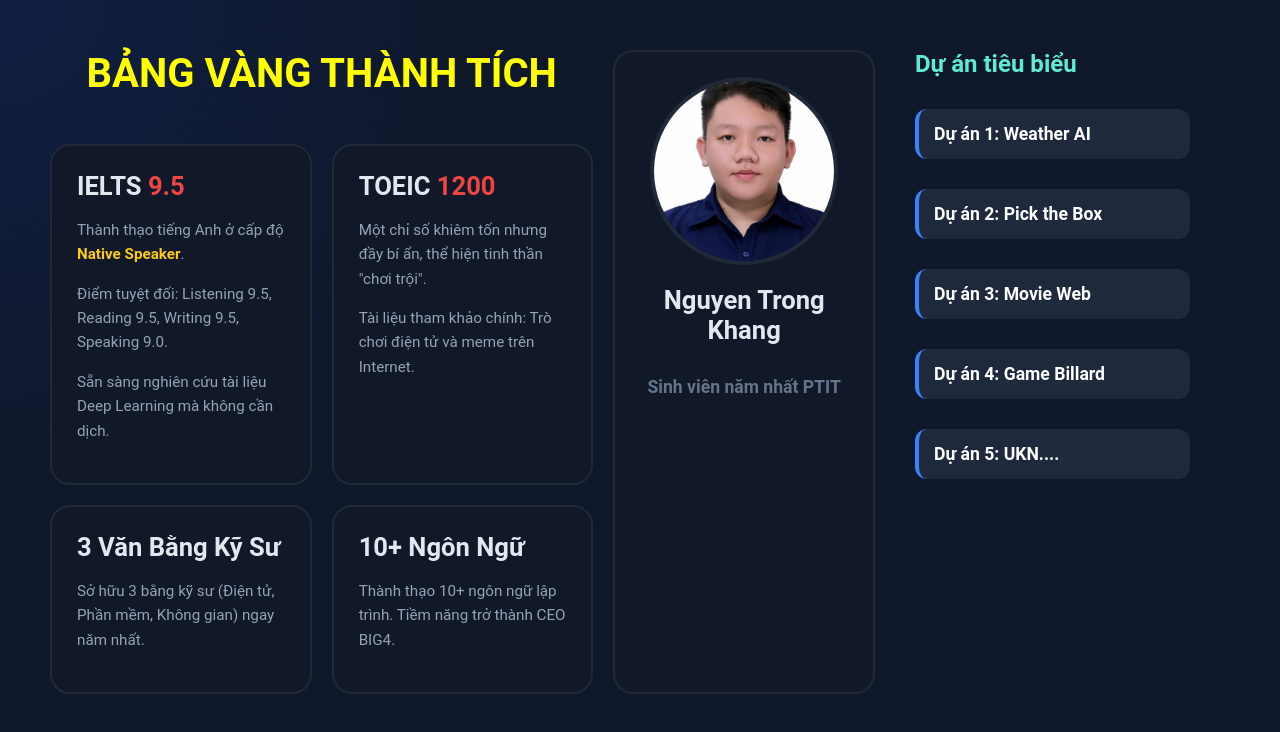
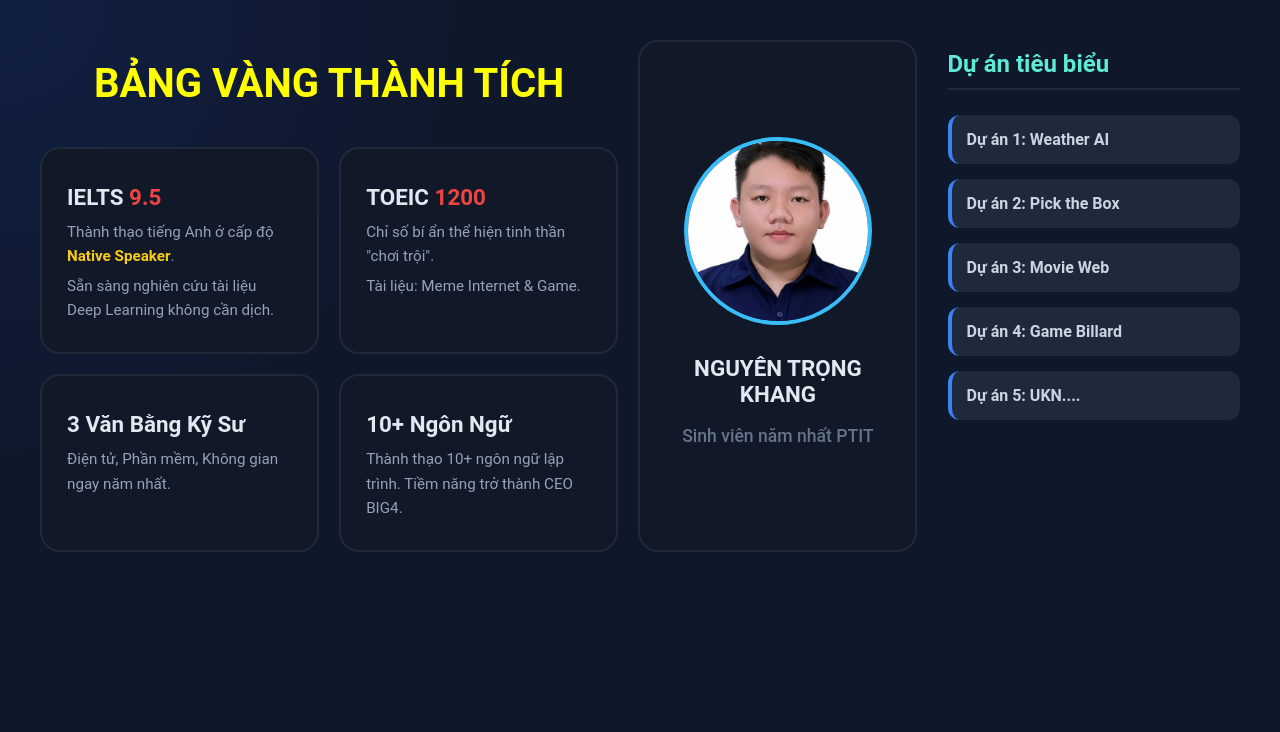
Before and after one commit to TrKhanq/Portfilio, a plain HTML site: page index.html in a window 1280 px wide. Drawn offline with Linux system fonts and the light colour scheme.

Commit message:
Update index.html

```diff
--- a/index.html
+++ b/index.html
@@ -5,6 +5,7 @@
     <meta name="viewport" content="width=device-width, initial-scale=1.0">
     <title>Practice - My Portfolio</title>
     <style>
+        /* 1. Reset & Base Styles */
         body {
             margin: 0;
             padding: 0;
@@ -17,67 +18,79 @@
 
         .flex-container {
             display: flex;
-            padding: 50px;
-            gap: 40px;
+            flex-direction: column; /* Mobile ưu tiên cột dọc */
+            padding: 20px;
+            gap: 30px;
+            max-width: 1300px;
+            margin: 0 auto;
         }
 
+        /* 2. Grid Layout & Responsive */
         .parent {
             display: grid;
-            grid-template-columns: repeat(3, 1fr);
-            grid-template-rows: auto auto auto;
+            grid-template-columns: 1fr; /* 1 cột cho mobile */
             gap: 20px;
             flex: 3;
         }
 
-        /* Class chung cho các khối bọc */
-        .div1, .div2, .div3, .div4, .div7 {
+        /* Khối tiêu đề chính */
+        .div5 {
+            text-align: center;
+            display: flex;
+            align-items: center;
+            justify-content: center;
+            padding: 20px 0;
+        }
+
+        /* Khối Chân dung - FIX LỖI LỆCH TẠI ĐÂY */
+        .div7 {
+            background-color: #111827;
+            border-radius: 20px;
+            padding: 30px;
+            border: 2px solid #1f2937;
+            transition: all 0.3s ease;
+            display: flex;
+            flex-direction: column;
+            align-items: center;    /* Căn giữa theo chiều ngang */
+            justify-content: center; /* Căn giữa theo chiều dọc */
+            text-align: center;
+        }
+
+        /* Ảnh đại diện */
+        .div7 img {
+            width: 180px;
+            height: 180px;
+            object-fit: cover;
+            border-radius: 50%;
+            border: 4px solid #38bdf8;
+            margin-bottom: 20px;
+            display: block; /* Loại bỏ khoảng trống thừa */
+        }
+
+        /* Các khối nội dung khác */
+        .div1, .div2, .div3, .div4 {
             background-color: #111827;
             border-radius: 20px;
             padding: 25px;
-            border: 2px solid #1f2937; /* Viền mặc định để không bị giật khi hover */
+            border: 2px solid #1f2937;
             transition: all 0.3s ease;
-            box-sizing: border-box;
         }
 
-        /* FIX: Chỉ hover vào box mới đổi màu */
+        /* Hiệu ứng Hover chung */
         .div1:hover, .div2:hover, .div3:hover, .div4:hover, .div7:hover {
-            background-image: radial-gradient(
-                circle at center,
-                #1e293b 0%,   /* Màu sáng ở tâm */
-                #111827 100%  /* Màu tối dần ra viền */
-            );
+            background-image: radial-gradient(circle at center, #1e293b 0%, #111827 100%);
             border-color: #38bdf8;
             box-shadow: 0 0 25px rgba(56, 189, 248, 0.2);
-            transform: translateY(-3px);
+            transform: translateY(-5px);
         }
 
-        .div1 { grid-column: 1; grid-row: 2; }
-        .div2 { grid-column: 2; grid-row: 2; }
-        .div3 { grid-column: 1; grid-row: 3; }
-        .div4 { grid-column: 2; grid-row: 3; }
-
-        .div5 {
-            grid-column: span 2;
-            grid-row: 1;
-            display: flex;
-            align-items: center;
-            justify-content: center;
-        }
-
-        .div7 {
-            grid-column: 3;
-            grid-row: 1 / span 3;
-            display: flex;
-            flex-direction: column;
-            align-items: center;
-            text-align: center;
-        }
-
-        h1 { color: #e2e8f0; margin-top: 0; font-size: 1.6rem; }
+        /* Typography */
+        h1 { color: #e2e8f0; margin: 10px 0; font-size: 1.4rem; }
         .highlight-red { color: #ef4444; }
         .highlight-yellow { color: #facc15; font-weight: bold; }
-        p { line-height: 1.6; font-size: 0.95rem; }
+        p { line-height: 1.6; font-size: 0.95rem; margin: 5px 0; }
 
+        /* Sidebar Dự án */
         .flex-item {
             flex: 1;
             display: flex;
@@ -90,7 +103,7 @@
             padding: 15px;
             border-radius: 12px;
             margin: 0;
-            font-size: 1.1rem;
+            font-size: 1rem;
             color: #cbd5e1;
             border-left: 4px solid #3b82f6;
             transition: 0.3s;
@@ -98,11 +111,40 @@
 
         .flex-item h2:hover {
             background: #334155;
-            transform: translateX(10px);
+            transform: translateX(8px);
         }
-        a {
-            color:white;
-            text-decoration: none;
+
+        a { color: inherit; text-decoration: none; display: block; }
+
+        /* --- BREAKPOINTS (Xử lý kích thước màn hình) --- */
+
+        /* Cho Tablet (Màn hình từ 768px trở lên) */
+        @media (min-width: 768px) {
+            .parent {
+                grid-template-columns: repeat(2, 1fr);
+            }
+            .div5 { grid-column: span 2; }
+            .div7 { grid-column: span 2; }
+        }
+
+        /* Cho Desktop (Màn hình từ 1024px trở lên) */
+        @media (min-width: 1024px) {
+            .flex-container {
+                flex-direction: row; /* Chuyển về bố cục ngang */
+                padding: 40px;
+            }
+
+            .parent {
+                grid-template-columns: repeat(3, 1fr);
+                grid-template-rows: auto auto auto;
+            }
+
+            .div5 { grid-column: span 2; grid-row: 1; }
+            .div1 { grid-column: 1; grid-row: 2; }
+            .div2 { grid-column: 2; grid-row: 2; }
+            .div3 { grid-column: 1; grid-row: 3; }
+            .div4 { grid-column: 2; grid-row: 3; }
+            .div7 { grid-column: 3; grid-row: 1 / span 3; }
         }
     </style>
 </head>
@@ -111,46 +153,49 @@
     <div class="flex-container">
         <div class="parent">
             <div class="div5">
-                <h1 style="color: yellow; font-size: 2.5rem; text-transform: uppercase;">Bảng vàng thành tích</h1>
+                <h1 style="color: yellow; font-size: clamp(1.8rem, 4vw, 2.5rem); text-transform: uppercase; margin: 0;">
+                    Bảng vàng thành tích
+                </h1>
+            </div>
+
+            <div class="div7">
+                <img src="Ảnh thẻ.jpg" alt="Ảnh thẻ">
+                <h1>NGUYÊN TRỌNG KHANG</h1>
+                <p style="color: #64748b; font-size: 1.1rem; font-weight: 500;">Sinh viên năm nhất PTIT</p>
             </div>
 
             <div class="div1">
                 <h1>IELTS <span class="highlight-red">9.5</span></h1>
                 <p>Thành thạo tiếng Anh ở cấp độ <span class="highlight-yellow">Native Speaker</span>.</p>
-                <p>Điểm tuyệt đối: Listening 9.5, Reading 9.5, Writing 9.5, Speaking 9.0.</p>
-                <p>Sẵn sàng nghiên cứu tài liệu Deep Learning mà không cần dịch.</p>
+                <p>Sẵn sàng nghiên cứu tài liệu Deep Learning không cần dịch.</p>
             </div>
 
             <div class="div2">
                 <h1>TOEIC <span class="highlight-red">1200</span></h1>
-                <p>Một chỉ số khiêm tốn nhưng đầy bí ẩn, thể hiện tinh thần "chơi trội".</p>
-                <p>Tài liệu tham khảo chính: Trò chơi điện tử và meme trên Internet.</p>
+                <p>Chỉ số bí ẩn thể hiện tinh thần "chơi trội".</p>
+                <p>Tài liệu: Meme Internet & Game.</p>
             </div>
 
             <div class="div3">
                 <h1>3 Văn Bằng Kỹ Sư</h1>
-                <p>Sở hữu 3 bằng kỹ sư (Điện tử, Phần mềm, Không gian) ngay năm nhất.</p>
+                <p>Điện tử, Phần mềm, Không gian ngay năm nhất.</p>
             </div>
 
             <div class="div4">
                 <h1>10+ Ngôn Ngữ</h1>
                 <p>Thành thạo 10+ ngôn ngữ lập trình. Tiềm năng trở thành CEO BIG4.</p>
             </div>
-
-            <div class="div7">
-                <img src="Ảnh thẻ.jpg" alt="Ảnh thẻ" style="width: 180px; height: 180px; object-fit: cover; border-radius: 50%; border: 4px solid #1f2937; margin-bottom: 20px;">
-                <h1>Nguyen Trong Khang</h1>
-                <h2 style="color: #64748b; font-size: 1.1rem; border:none; background:none;">Sinh viên năm nhất PTIT</h2>
-            </div>
         </div>
 
         <div class="flex-item">
-            <h1 style="font-size: 1.5rem; color: #5eead4;">Dự án tiêu biểu</h1>
-            <h2><a href="weather.html">Dự án 1: Weather AI</h2>
-            <h2><a href="pick.py">Dự án 2: Pick the Box</h2>
-            <h2><a href="movie.html">Dự án 3: Movie Web</h2>
-            <h2><a href="billard.html">Dự án 4: Game Billard</h2>
-            <h2><a href="ukn.html">Dự án 5: UKN....</h2>
+            <h1 style="font-size: 1.5rem; color: #5eead4; border-bottom: 2px solid #1e293b; padding-bottom: 10px;">
+                Dự án tiêu biểu
+            </h1>
+            <a href="weather.html"><h2>Dự án 1: Weather AI</h2></a>
+            <a href="pick.py"><h2>Dự án 2: Pick the Box</h2></a>
+            <a href="movie.html"><h2>Dự án 3: Movie Web</h2></a>
+            <a href="billard.html"><h2>Dự án 4: Game Billard</h2></a>
+            <a href="ukn.html"><h2>Dự án 5: UKN....</h2></a>
         </div>
     </div>
 
```
